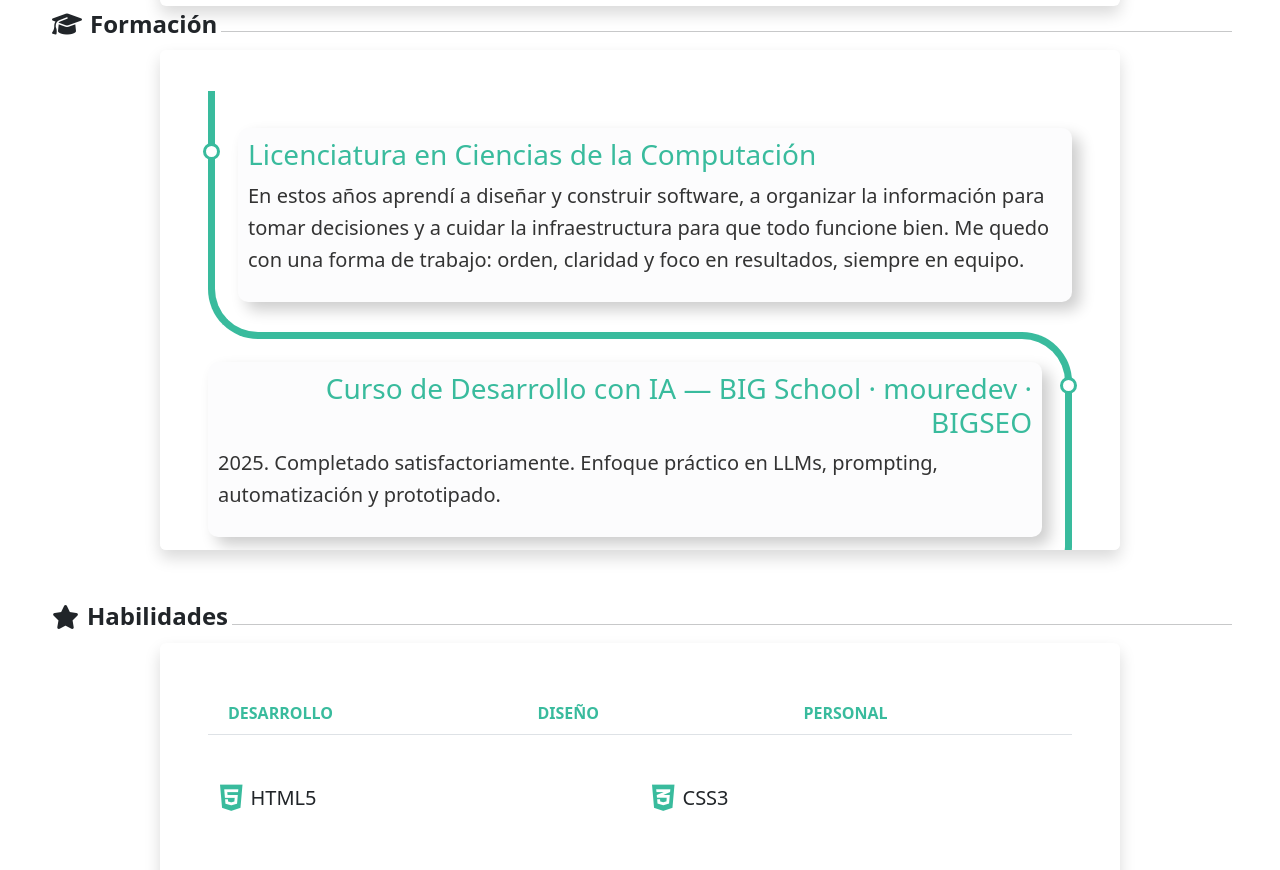
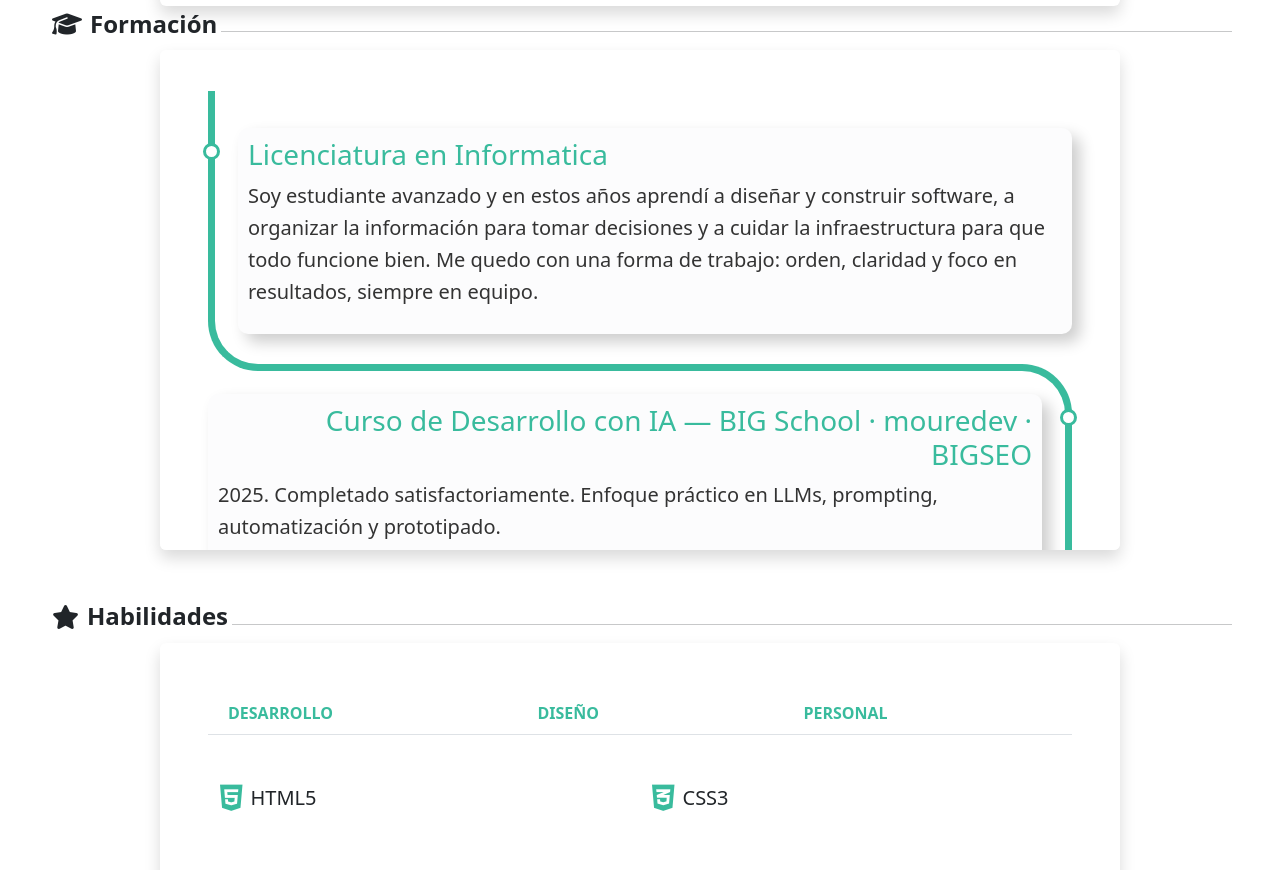
Before and after one commit to Eliseo-Baroni-97/personalpage, a React (Vite) app: page / in a window 1280 px wide. Shown: the part 1360-2230 px from the top of the page. Built offline with nearby package versions, Linux system fonts and the light colour scheme.

Commit message:
fix: Corrected degree title and description text

```diff
--- a/i18n.js
+++ b/i18n.js
@@ -126,8 +126,8 @@ i18next
           "fechaNacimiento": "Fecha de Nacimiento: 10/03/1997",
           "dni": "DNI: 40355406",
           "lugarNacimiento": "Lugar de Nacimiento: Argentina - San Miguel de Tucumán",
-          "licenciaturaCienciasComputacion": "Licenciatura en Ciencias de la Computación",
-          "licenciaturaCienciasComputacionText": "En estos años aprendí a diseñar y construir software, a organizar la información para tomar decisiones y a cuidar la infraestructura para que todo funcione bien. Me quedo con una forma de trabajo: orden, claridad y foco en resultados, siempre en equipo.",
+          "licenciaturaCienciasComputacion": "Licenciatura en Informatica",
+          "licenciaturaCienciasComputacionText": "Soy estudiante avanzado y en estos años aprendí a diseñar y construir software, a organizar la información para tomar decisiones y a cuidar la infraestructura para que todo funcione bien. Me quedo con una forma de trabajo: orden, claridad y foco en resultados, siempre en equipo.",
           "programadorFullStack": "Programador Full Stack",
           "programadorFullStackText": "RollingCode. 2020. Experiencia en programación web con herramientas y conceptos como metodología Scrum, HTML5, CSS3, Bootstrap 4, GIT, JavaScript, LocalStorage, React.js, MongoDB, entre otros.",
           "cursoInglesAdultos": "Curso de Inglés para Adultos",
```
